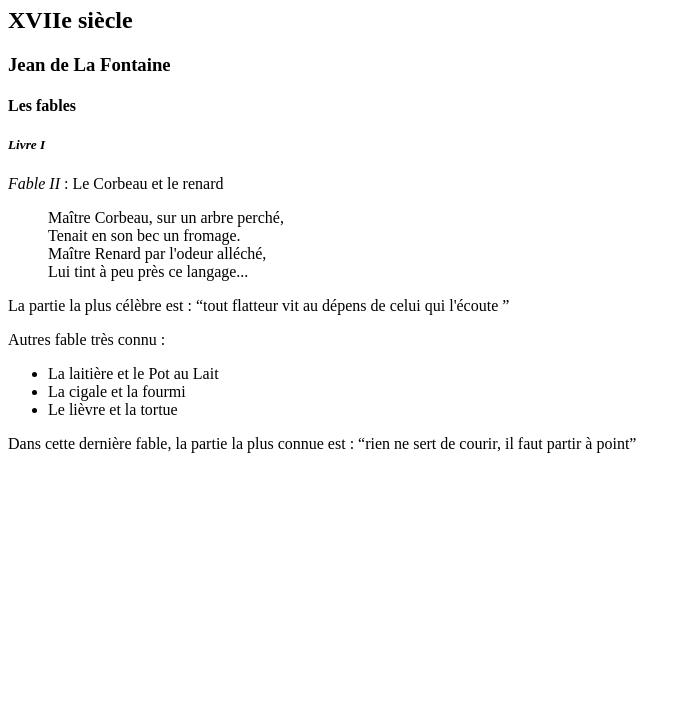
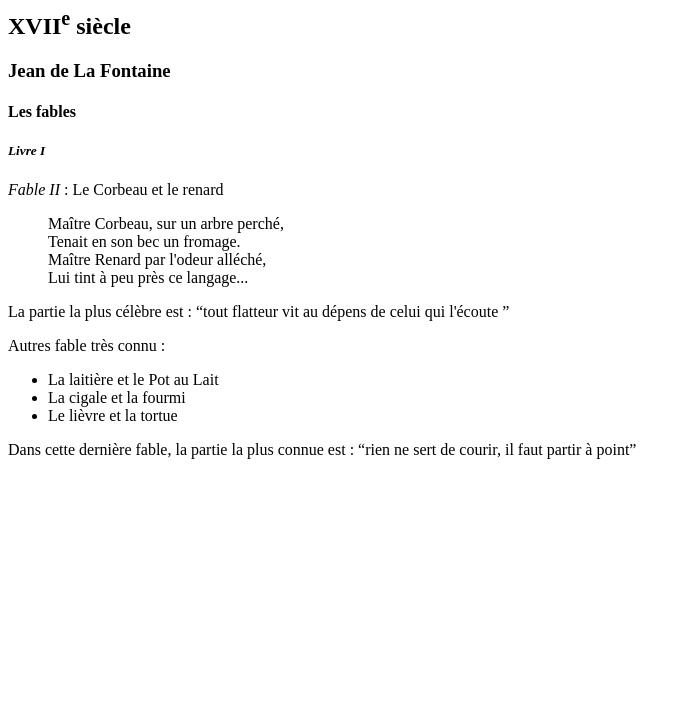
Before and after one commit to raviel96/html-exercice-autocorrection, a plain HTML site: page exercice1/pages/page1.html in a window 1280 px wide. Shown: the part 73-800 px from the top of the page, without its empty margins (0-691 px from the left). Drawn offline with Linux system fonts and the light colour scheme.

Commit message:
Update page1.html

```diff
--- a/exercice1/pages/page1.html
+++ b/exercice1/pages/page1.html
@@ -8,7 +8,7 @@
 </head>
 <body>
     <h1>Littérature française</h1>
-    <h2>XVIIe siècle</h2>
+    <h2>XVII<sup>e</sup> siècle</h2>
     <h3>Jean de La Fontaine</h3>
     <h4>Les fables</h4>
     <h5> <em>Livre I</em> </h5>
```
